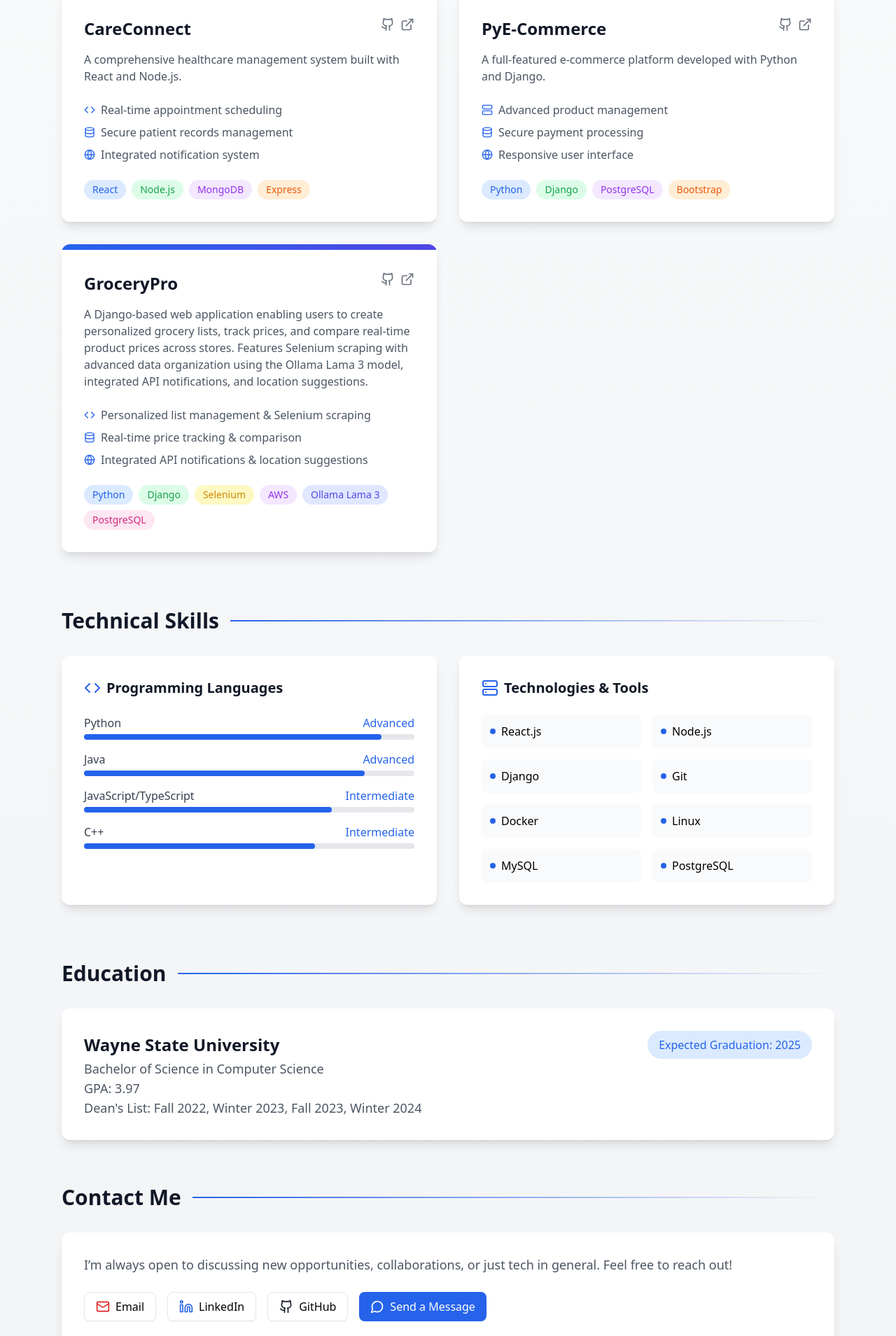
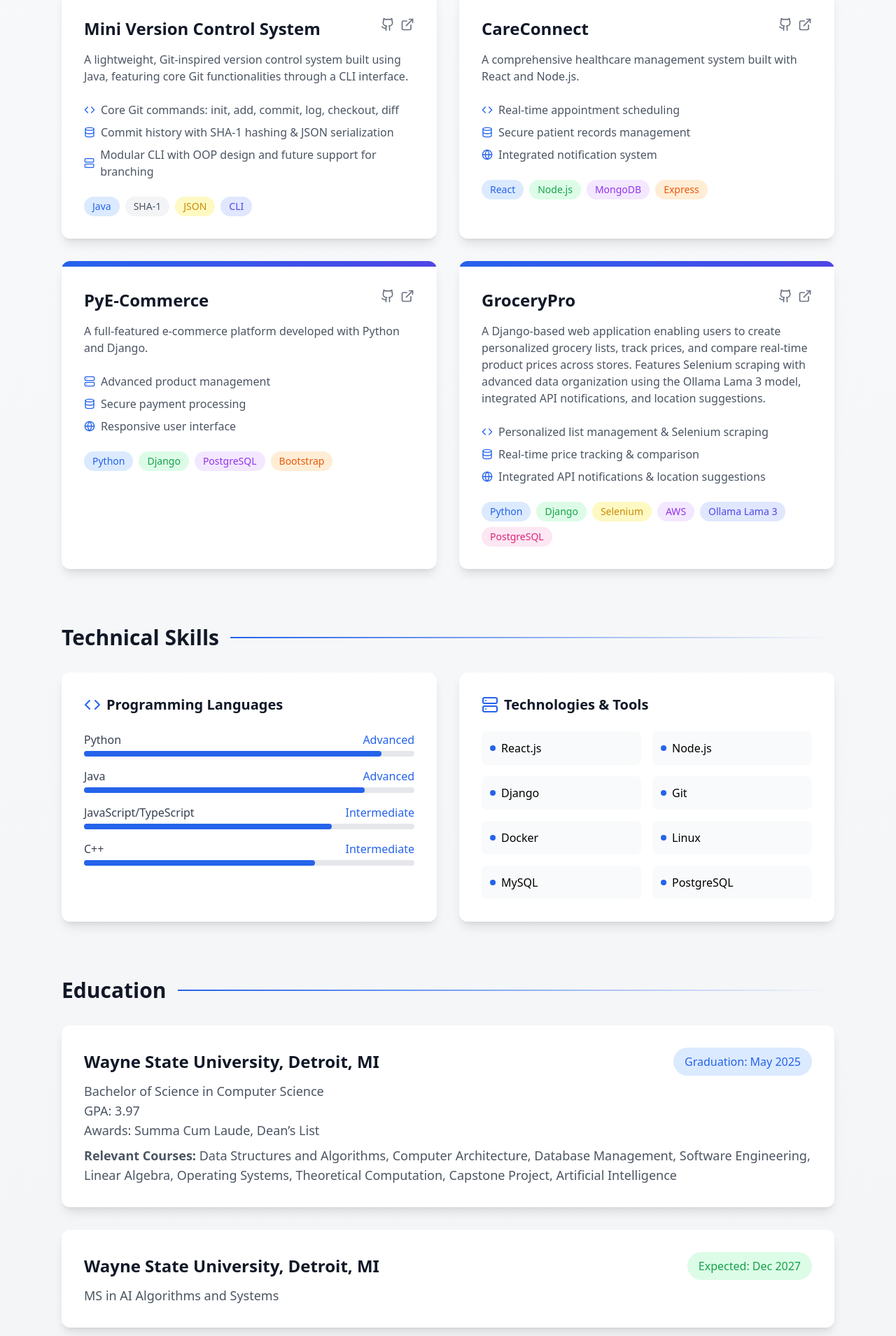
Before and after one commit to Sabbir999/portfolio, a React (Vite) app in the folder project/: page / in a window 1280 px wide. Shown: the part 880-2789 px from the top of the page at 70% size. Built offline with nearby package versions, Linux system fonts and the light colour scheme.

Commit message:
feat: add Mini VCS project and MS degree to portfolio site

```diff
--- a/project/src/components/Education.tsx
+++ b/project/src/components/Education.tsx
@@ -1,23 +1,39 @@
 const Education = () => {
   return (
-    <section>
+    <section className="mb-20">
       <div className="flex items-center gap-4 mb-8">
         <h2 className="text-3xl font-bold text-gray-900">Education</h2>
         <div className="h-[2px] flex-grow bg-gradient-to-r from-blue-600 to-transparent"></div>
       </div>
-      <div className="bg-white rounded-xl shadow-lg p-8">
+
+      {/* Bachelor's Degree */}
+      <div className="bg-white rounded-xl shadow-lg p-8 mb-8">
         <div className="flex flex-col">
-          <div className="flex items-center justify-between">
-            <h3 className="text-2xl font-semibold text-gray-900">Wayne State University</h3>
+          <div className="flex items-center justify-between mb-2">
+            <h3 className="text-2xl font-semibold text-gray-900">Wayne State University, Detroit, MI</h3>
             <span className="inline-flex items-center px-4 py-2 rounded-full bg-blue-100 text-blue-600">
-              Expected Graduation: 2025
+              Graduation: May 2025
             </span>
           </div>
           <p className="text-lg text-gray-600">Bachelor of Science in Computer Science</p>
           <p className="text-lg text-gray-600">GPA: 3.97</p>
-          <p className="text-lg text-gray-600">
-            Dean's List: Fall 2022, Winter 2023, Fall 2023, Winter 2024
+          <p className="text-lg text-gray-600">Awards: Summa Cum Laude, Dean’s List</p>
+          <p className="text-lg text-gray-600 mt-2">
+            <strong>Relevant Courses:</strong> Data Structures and Algorithms, Computer Architecture, Database Management, Software Engineering, Linear Algebra, Operating Systems, Theoretical Computation, Capstone Project, Artificial Intelligence
           </p>
+        </div>
+      </div>
+
+      {/* Master's Degree */}
+      <div className="bg-white rounded-xl shadow-lg p-8">
+        <div className="flex flex-col">
+          <div className="flex items-center justify-between mb-2">
+            <h3 className="text-2xl font-semibold text-gray-900">Wayne State University, Detroit, MI</h3>
+            <span className="inline-flex items-center px-4 py-2 rounded-full bg-green-100 text-green-600">
+              Expected: Dec 2027
+            </span>
+          </div>
+          <p className="text-lg text-gray-600">MS in AI Algorithms and Systems</p>
         </div>
       </div>
     </section>
--- a/project/src/components/Projects.tsx
+++ b/project/src/components/Projects.tsx
@@ -1,6 +1,23 @@
 import { Github, ExternalLink, Code, Database, Globe, Server } from 'lucide-react';
 
 const projects = [
+  {
+    name: "Mini Version Control System",
+    description:
+      "A lightweight, Git-inspired version control system built using Java, featuring core Git functionalities through a CLI interface.",
+    githubLink: "https://github.com/Sabbir999/Mini-VCS", // Replace with your actual repo link if different
+    techStack: [
+      { name: "Java", color: "bg-blue-100 text-blue-600" },
+      { name: "SHA-1", color: "bg-gray-100 text-gray-600" },
+      { name: "JSON", color: "bg-yellow-100 text-yellow-600" },
+      { name: "CLI", color: "bg-indigo-100 text-indigo-600" }
+    ],
+    features: [
+      { icon: Code, text: "Core Git commands: init, add, commit, log, checkout, diff" },
+      { icon: Database, text: "Commit history with SHA-1 hashing & JSON serialization" },
+      { icon: Server, text: "Modular CLI with OOP design and future support for branching" }
+    ]
+  },
   {
     name: "CareConnect",
     description: "A comprehensive healthcare management system built with React and Node.js.",
@@ -99,7 +116,6 @@ const Projects = () => {
                   </li>
                 ))}
               </ul>
-              {/* Tech Stack Badges */}
               <div className="flex flex-wrap gap-2">
                 {project.techStack.map((tech, i) => (
                   <span key={i} className={`px-3 py-1 rounded-full text-sm ${tech.color}`}>
```
